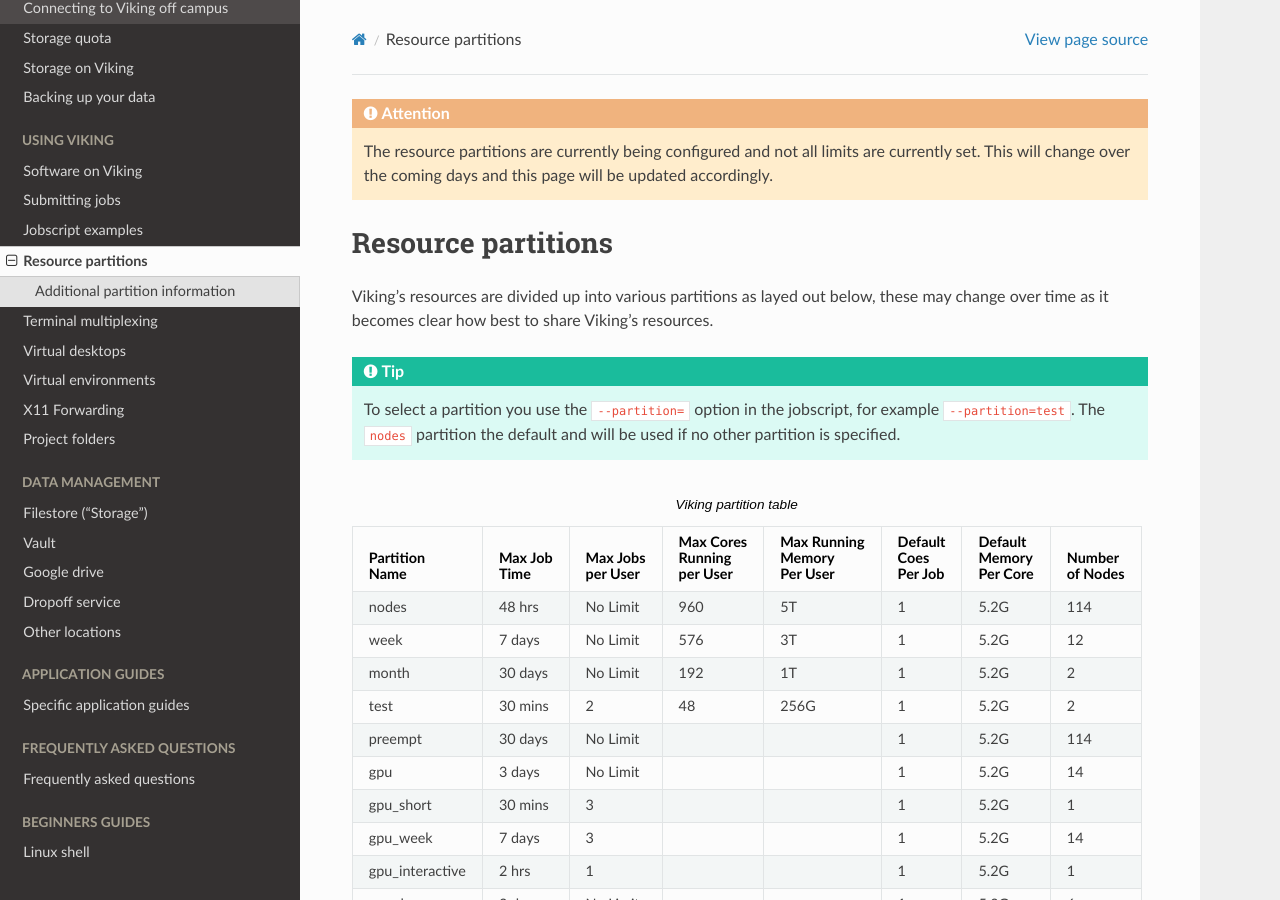
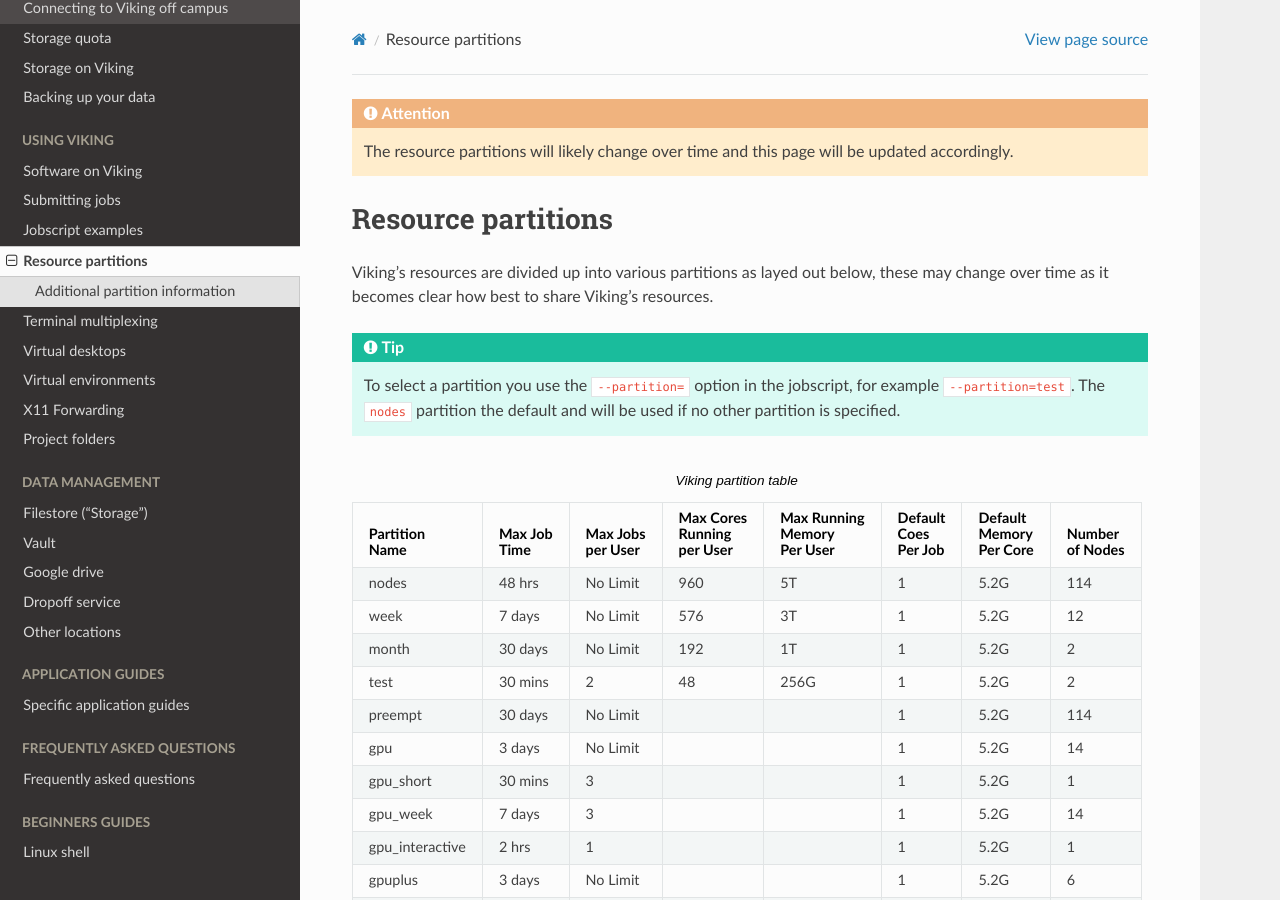
Before and after one commit to university-of-york/research-it-documentation, a Sphinx documentation site: the page built from docs/source/using_viking/resource_partitions.rst, in a window 1280 px wide and 900 px high. Built offline with Sphinx 7.4.7 and the Read the Docs theme 2.0.0, drawn with Linux system fonts in a browser that asks for light colours.

Commit message:
update partition attention msg

```diff
--- a/docs/source/using_viking/resource_partitions.rst
+++ b/docs/source/using_viking/resource_partitions.rst
@@ -8,7 +8,7 @@
 
 .. attention::
 
-    The resource partitions are currently being configured and not all limits are currently set. This will change over the coming days and this page will be updated accordingly.
+    The resource partitions will likely change over time and this page will be updated accordingly.
 
 
 Resource partitions
```
